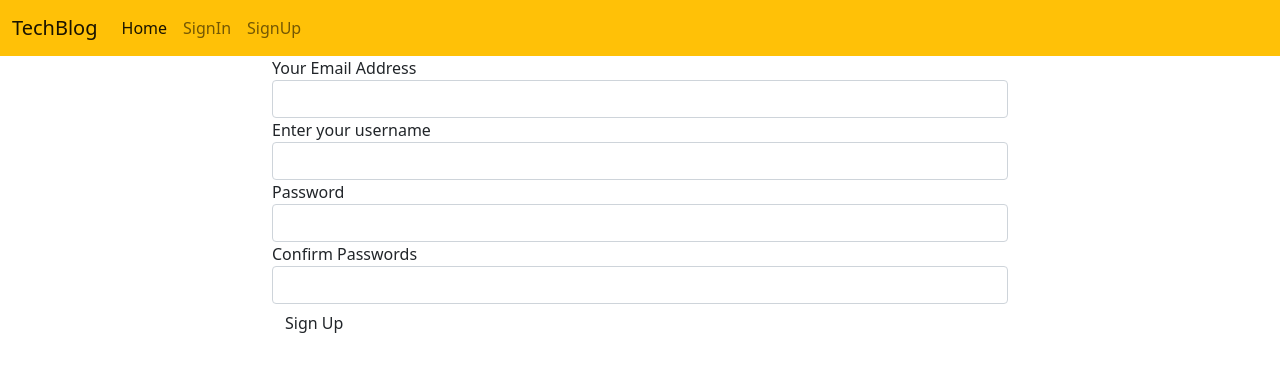
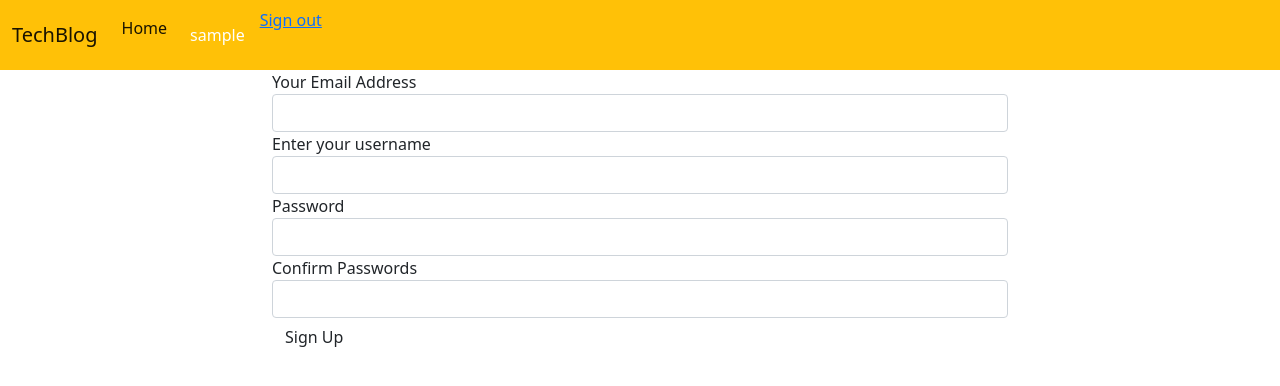
Before and after one commit to Evan-cell/Blog, a Flask app: template app/templates/auth/register.html in a window 1280 px wide. Shown: the top 386 px of the page. Run offline with Flask 2, Linux system fonts and the light colour scheme; the template is opened without the code that fills it: values that come from a table or form of the project are taken from there, others are empty; the visitor is signed in with stand-in values (Sample User, id 1); data comes from the database, SQL or seed files in the repository; some libraries are stand-ins or nearby versions.

Commit message:
nav auth

```diff
--- a/app/templates/navbar.html
+++ b/app/templates/navbar.html
@@ -8,17 +8,13 @@
       <div class="collapse navbar-collapse" id="navbarNav">
         <ul class="navbar-nav">
           <li class="nav-item">
-            <a class="nav-link active" aria-current="page" href="#">Home</a>
-          </li>
-          <li class="nav-item">
-            <a class="nav-link" href="#">SignIn</a>
-          </li>
-          <li class="nav-item">
-            <a class="nav-link" href="#">SignUp</a>
-          </li>
-          <!-- <li class="nav-item">
-            <a class="nav-link disabled">Disabled</a>
-          </li> -->
+            <a class="nav-link active" aria-current="page" href="/">Home</a>
+            {% if current_user.is_authenticated %}
+            <li class="nav-item" style="color:white;padding:15px;">{{current_user.username}}</li>
+            <li class="nav-item"><a href="{{url_for('auth.logout')}}">Sign out</a></li>
+            {% else %}
+            <li class="nav-item"><a href="{{url_for('auth.login')}}">Sign in</a></li>
+            {%endif%}
         </ul>
       </div>
     </div>
```
Also changed, not shown: app/auth/views.py (+15 -4 lines).
